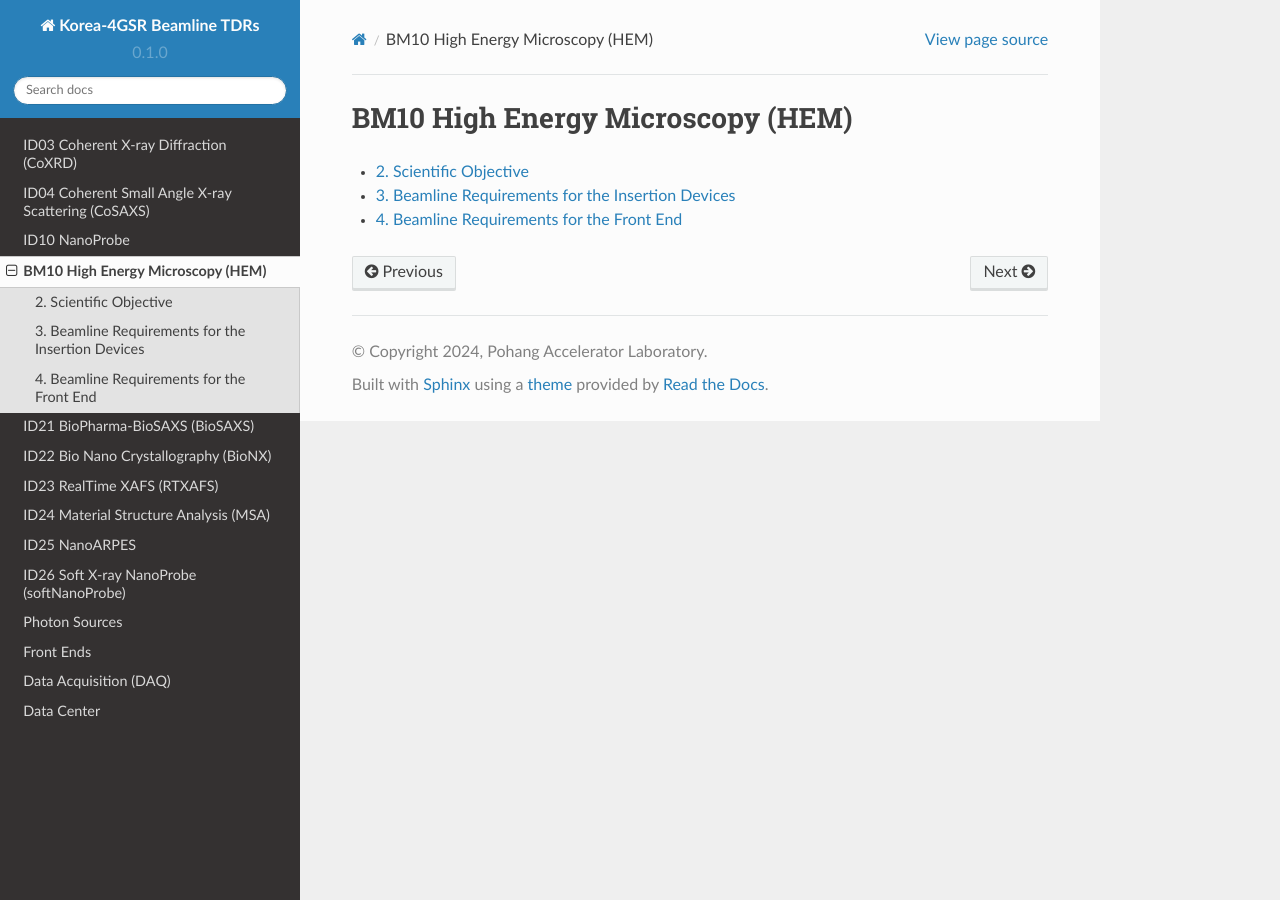
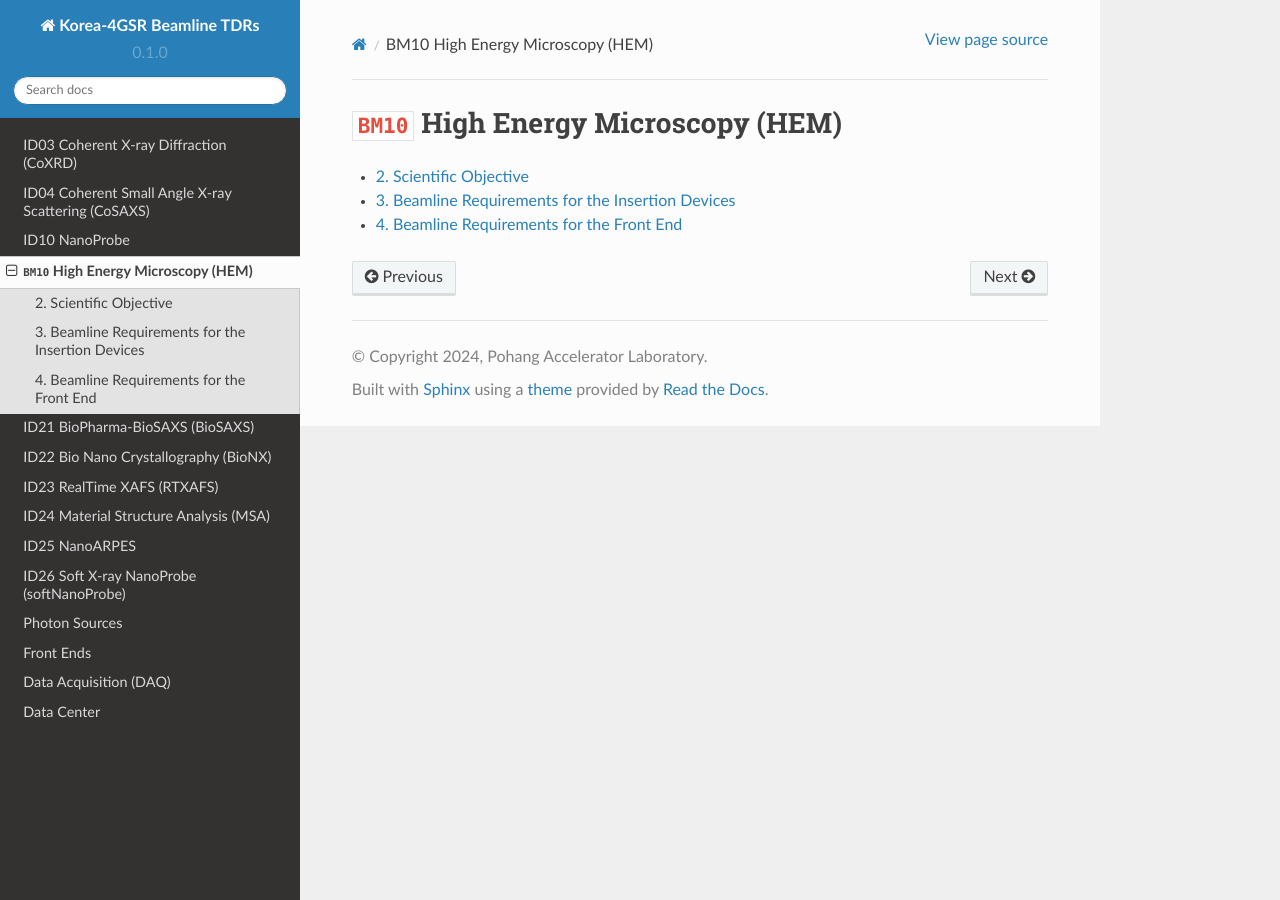
Before and after one commit to limjh0/Korea-4GSRBeamlineTDRs, a Sphinx documentation site: the page built from docs/source/BLs/BM10_HEM.rst, in a window 1280 px wide. Built offline with Sphinx 7.4.7 and the Read the Docs theme 2.0.0, drawn with Linux system fonts in a browser that asks for light colours.

Commit message:
emphasis trial

```diff
--- a/docs/source/BLs/BM10_HEM.rst
+++ b/docs/source/BLs/BM10_HEM.rst
@@ -1,4 +1,4 @@
-BM10 High Energy Microscopy (HEM)
+``BM10`` High Energy Microscopy (HEM)
 =================================
 
 .. toctree::
```
